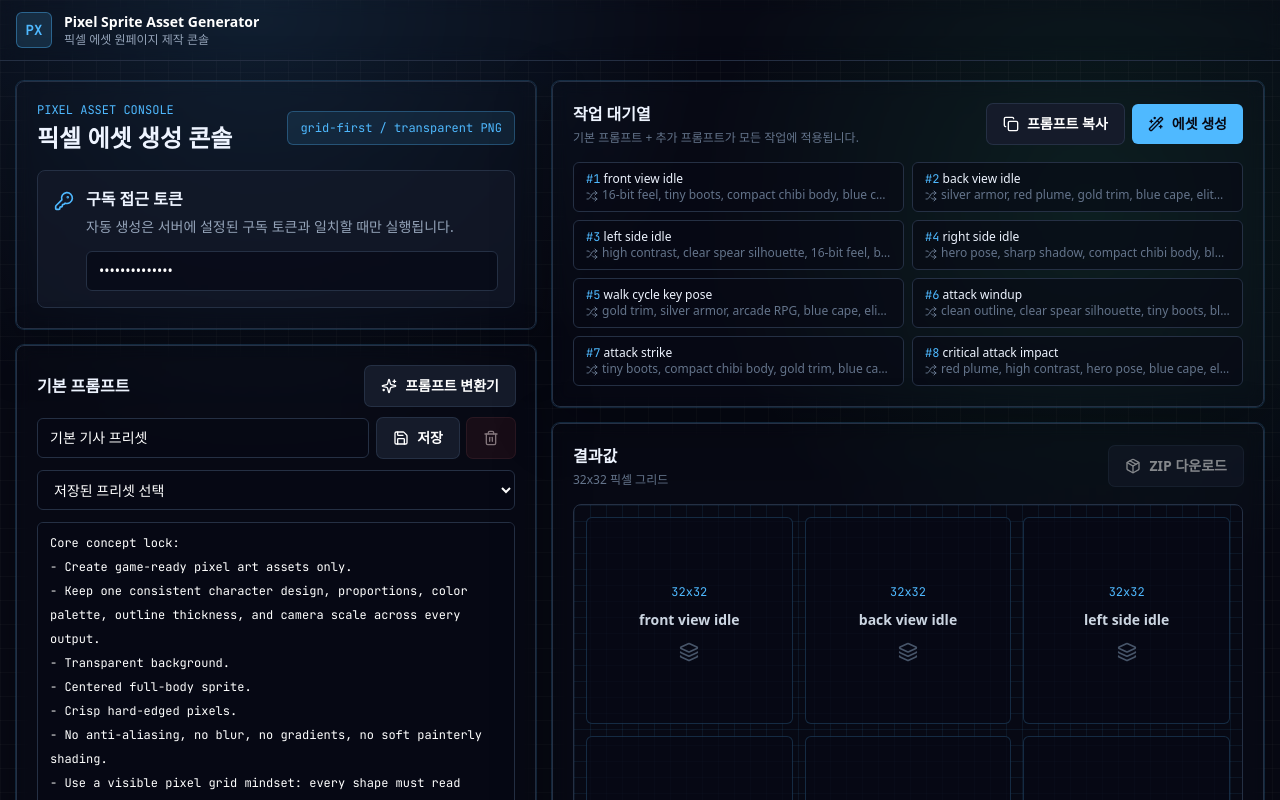
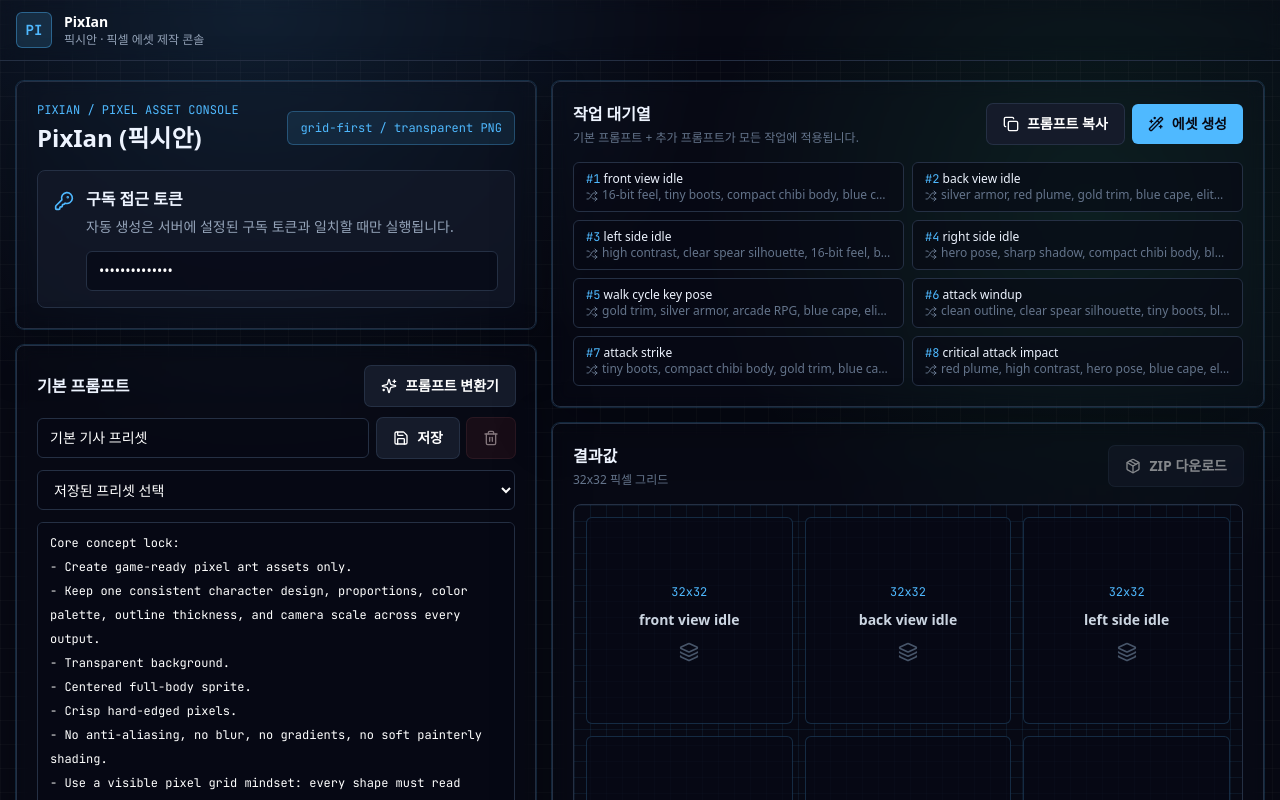
Before and after one commit to ddunddunlee/queen, a Next.js app: page / in a window 1280 px wide. Shown: the top 800 px of the page. Built offline with nearby package versions, Linux system fonts and the light colour scheme.

Commit message:
Rename product to PixIan

```diff
--- a/app/layout.tsx
+++ b/app/layout.tsx
@@ -8,8 +8,8 @@ const inter = Inter({ subsets: ["latin"], variable: "--font-sans" });
 const jetbrains = JetBrains_Mono({ subsets: ["latin"], variable: "--font-mono" });
 
 export const metadata: Metadata = {
-  title: "Pixel Sprite Asset Generator",
-  description: "Prompt builder and sprite sheet tool for game-ready pixel art assets."
+  title: "PixIan (픽시안)",
+  description: "One-page pixel asset generation console for game-ready sprites."
 };
 
 export default function RootLayout({ children }: { children: ReactNode }) {
--- a/components/generation/GenerationTool.tsx
+++ b/components/generation/GenerationTool.tsx
@@ -398,8 +398,8 @@ Grid:
         <Card className="space-y-4">
           <div className="flex flex-wrap items-center justify-between gap-3">
             <div>
-              <p className="font-mono text-xs uppercase text-sky">pixel asset console</p>
-              <h1 className="mt-1 text-2xl font-bold">픽셀 에셋 생성 콘솔</h1>
+              <p className="font-mono text-xs uppercase text-sky">PixIan / pixel asset console</p>
+              <h1 className="mt-1 text-2xl font-bold">PixIan (픽시안)</h1>
             </div>
             <div className="rounded-md border border-sky/30 bg-sky/10 px-3 py-2 font-mono text-xs text-sky">
               grid-first / transparent PNG
--- a/components/layout/Header.tsx
+++ b/components/layout/Header.tsx
@@ -6,11 +6,11 @@ export function Header() {
       <div className="mx-auto flex max-w-7xl items-center justify-between px-4 py-3">
         <Link href="/" className="flex items-center gap-3">
           <span className="grid h-9 w-9 place-items-center rounded-md border border-sky/40 bg-sky/15 font-mono text-sm font-bold text-sky">
-            PX
+            PI
           </span>
           <span>
-            <span className="block text-sm font-bold text-white">Pixel Sprite Asset Generator</span>
-            <span className="block text-xs text-slate-400">픽셀 에셋 원페이지 제작 콘솔</span>
+            <span className="block text-sm font-bold text-white">PixIan</span>
+            <span className="block text-xs text-slate-400">픽시안 · 픽셀 에셋 제작 콘솔</span>
           </span>
         </Link>
       </div>
--- a/lib/image/exportMetadata.ts
+++ b/lib/image/exportMetadata.ts
@@ -14,7 +14,7 @@ export function createAsepriteMetadata(metadata: SpriteSheetMetadata) {
       return frames;
     }, {}),
     meta: {
-      app: "Pixel Sprite Asset Generator",
+      app: "PixIan",
       version: "0.1.0",
       image: `${metadata.name}.png`,
       format: "RGBA8888",
```
Also changed, not shown: 1 other file (tests, documents, lock files or other folders).
